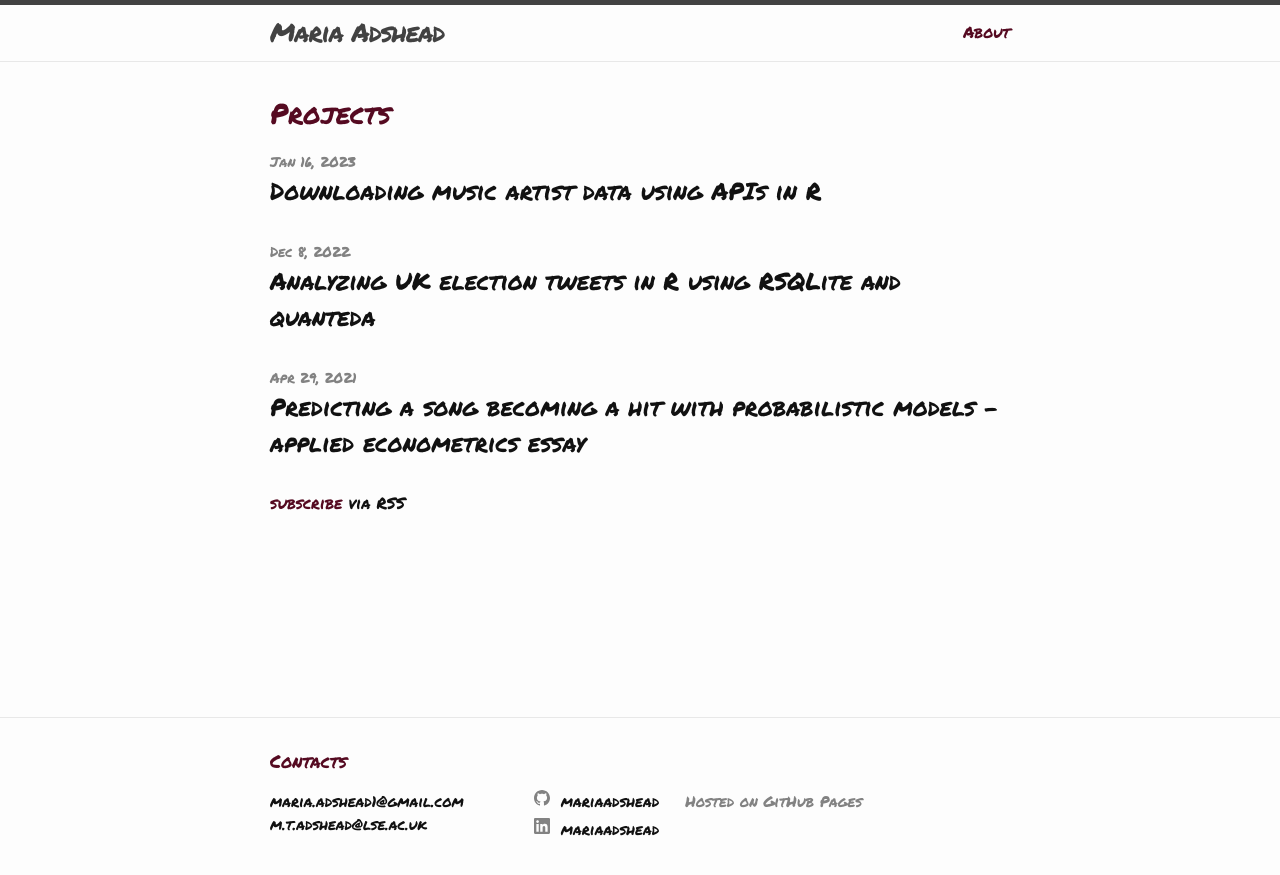
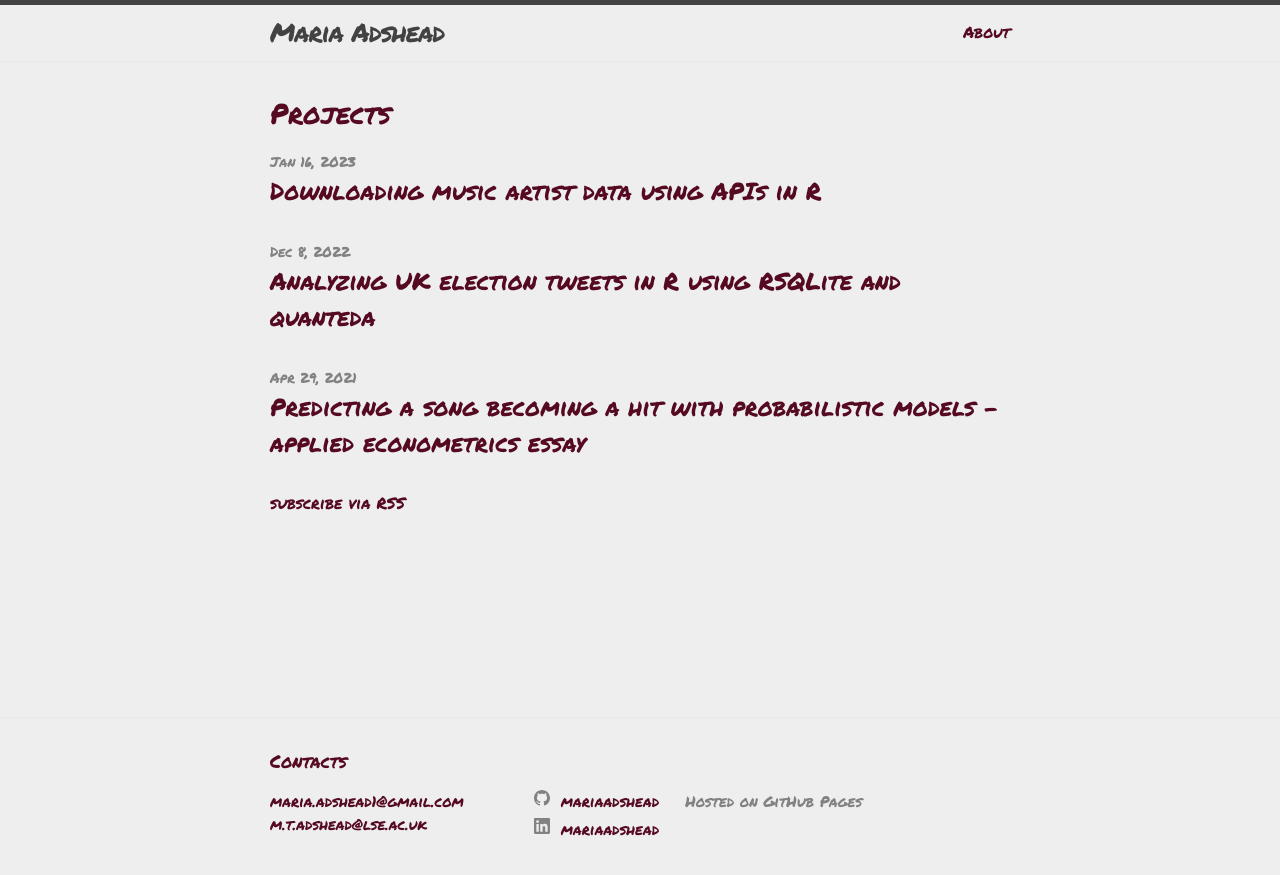
Before and after one commit to mariaadshead/mariaadshead.github.io, a Jekyll site: the page built from docs/index.markdown, in a window 1280 px wide. Shown: the top 875 px of the page. Built offline with Jekyll 4.4.1, drawn with Linux system fonts in a browser that asks for light colours.

Commit message:
Update minima.scss

```diff
--- a/docs/_sass/minima.scss
+++ b/docs/_sass/minima.scss
@@ -11,8 +11,8 @@ $base-line-height: 1.5 !default;
 $spacing-unit:     30px !default;
 
 $text-color:       #550A21 !default;
-$background-color: #fdfdfd !default;
-$brand-color:      #111 !default;
+$background-color: #eeeeee !default;
+$brand-color:      #550A21 !default;
 
 $grey-color:       #828282 !default;
 $grey-color-light: lighten($grey-color, 40%) !default;
```
